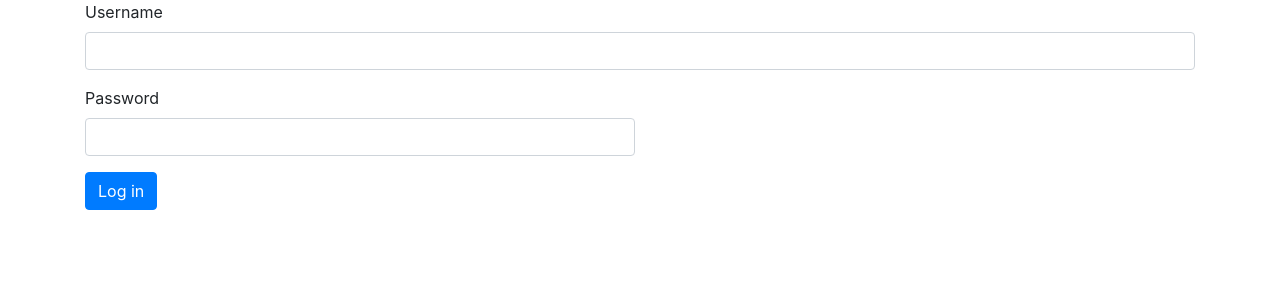
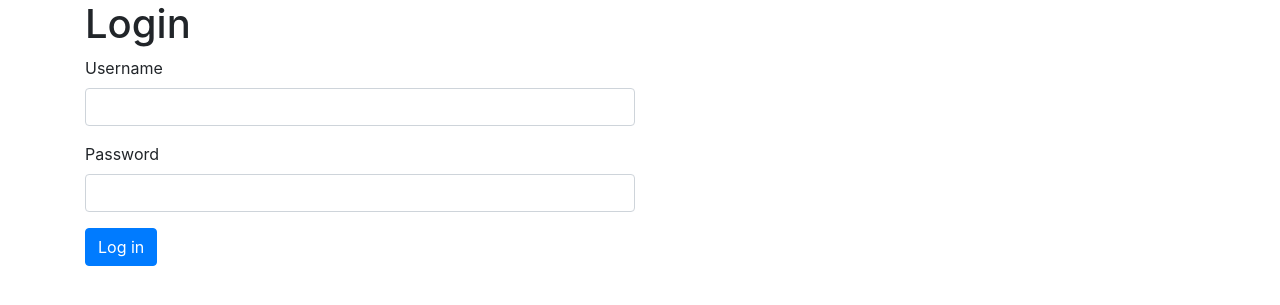
Before and after one commit to Roshan021198/e_commerce_new, a Django app: page /accounts/login in a window 1280 px wide. Shown: the top 305 px of the page. Run offline with Django 3.2, Linux system fonts and the light colour scheme; some libraries are stand-ins or nearby versions.

Commit message:
some additional

```diff
--- a/accounts/templates/login.html
+++ b/accounts/templates/login.html
@@ -10,11 +10,14 @@
 
 <body>
     <div class="container">
+         <h1>Login</h1>
         <form method="POST" action="login">{% csrf_token %}
-            <div class="form-group">
+            <div class="form-row">
+            <div class="form-group col-md-6">
                 <label for="inputUsername">Username</label>
                 <input type="text" name="username" class="form-control" id="inputUsername">
             </div>
+        </div>
             <div class="form-row">
                 <div class="form-group col-md-6">
                     <label for="inputPassword">Password</label>
```
